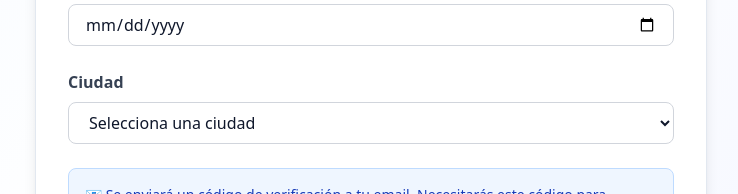
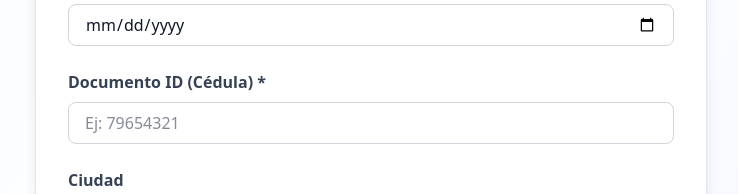
Before and after one commit to viveroonlinecomco-code/ClubSenior, a Next.js app: page /inscribir in a window 1280 px wide. Shown: the part 739-933 px from the top of the page, without its empty margins (269-1007 px from the left). Built offline with nearby package versions, Linux system fonts and the light colour scheme; no server answers.

Commit message:
Add Documento ID field to Step 1 form
Added 'documentoId' field to the form validation and UI.

```diff
--- a/src/app/inscribir/components/step1-form.tsx
+++ b/src/app/inscribir/components/step1-form.tsx
@@ -11,6 +11,7 @@ const Step1Schema = z.object({
   email: z.string().email('Email inválido'),
   telefono: z.string().min(10, 'Teléfono inválido'),
   fechaNacimiento: z.string().min(1, 'Fecha requerida'),
+  documentoId: z.string().min(6, 'Documento requerido'),
   ciudad: z.string().min(2, 'Ciudad requerida'),
 });
 
@@ -29,6 +30,7 @@ export default function Step1Form({ onSubmit, initialData }: Step1FormProps) {
     email: initialData?.email || '',
     telefono: initialData?.telefono || '',
     fechaNacimiento: initialData?.fechaNacimiento || '',
+    documentoId: initialData?.documentoId || '',
     ciudad: initialData?.ciudad || '',
   });
 
@@ -68,6 +70,9 @@ export default function Step1Form({ onSubmit, initialData }: Step1FormProps) {
       // Guardar datos en sessionStorage para posterior verificación
       sessionStorage.setItem('pendingEmail', validated.email);
       sessionStorage.setItem('inscribirData', JSON.stringify(validated));
+
+      // Llamar onSubmit (para que el contenedor guarde datos)
+      onSubmit(validated);
 
       // Redirigir a verificación OTP
       router.push('/verificar-otp');
@@ -171,6 +176,24 @@ export default function Step1Form({ onSubmit, initialData }: Step1FormProps) {
         )}
       </div>
 
+      {/* NUEVO: Documento ID */}
+      <div>
+        <label className="block text-gray-700 font-semibold mb-2">Documento ID (Cédula) *</label>
+        <input
+          type="text"
+          name="documentoId"
+          value={formData.documentoId}
+          onChange={handleChange}
+          placeholder="Ej: 79654321"
+          className={`w-full px-4 py-2 border rounded-lg focus:outline-none focus:ring-2 focus:ring-blue-600 ${
+            errors.documentoId ? 'border-red-500' : 'border-gray-300'
+          }`}
+        />
+        {errors.documentoId && (
+          <p className="text-red-500 text-sm mt-1">{errors.documentoId}</p>
+        )}
+      </div>
+
       <div>
         <label className="block text-gray-700 font-semibold mb-2">Ciudad</label>
         <select
@@ -200,7 +223,7 @@ export default function Step1Form({ onSubmit, initialData }: Step1FormProps) {
       <button
         type="submit"
         disabled={loading}
-        className="w-full bg-blue-500 hover:bg-blue-600 transition:bg-blue-600 hover:bg-blue-700 text-white font-semibold py-2 rounded-lg transition disabled:opacity-50 mt-8"
+        className="w-full bg-blue-500 hover:bg-blue-600 text-white font-semibold py-2 rounded-lg transition disabled:opacity-50 mt-8"
       >
         {loading ? 'Enviando código de verificación...' : 'Continuar al Paso 2'}
       </button>
```
